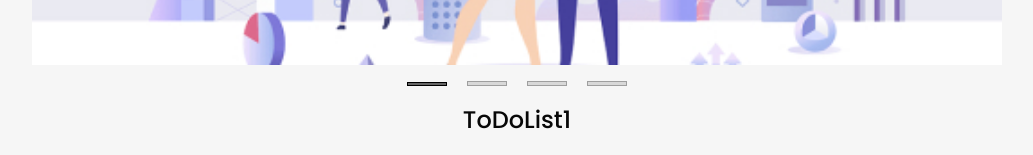
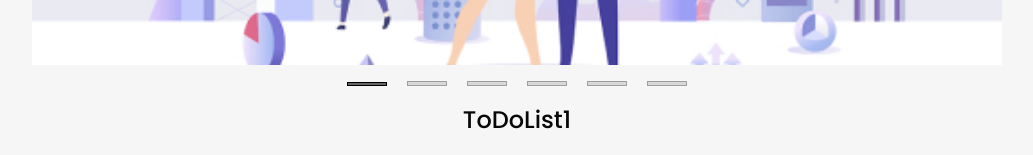
Before and after one commit to RubanPavel/Portfolio, a React app: page / in a window 1280 px wide. Shown: the part 3274-3429 px from the top of the page, without its empty margins (123-1156 px from the left). Built offline with nearby package versions, Linux system fonts and the light colour scheme.

Commit message:
refactor Carousel with infinite={true}

```diff
--- a/src/layout/sections/works/Works.tsx
+++ b/src/layout/sections/works/Works.tsx
@@ -20,8 +20,16 @@ const imagesWorks = [
     title: 'ToDoList3',
     description: 'Lorem ipsum dolor sit amet, consectetur adipisicing elit. Aliquid, aperiam beatae eius eos fugiat fugit hic illo nobis nostrum tempora!'
   }, {
-    img: img2,
+    img: img1,
     title: 'ToDoList4',
+    description: 'Lorem ipsum dolor sit amet, consectetur adipisicing elit. Aliquid, aperiam beatae eius eos fugiat fugit hic illo nobis nostrum tempora!'
+  }, {
+    img: img1,
+    title: 'ToDoList5',
+    description: 'Lorem ipsum dolor sit amet, consectetur adipisicing elit. Aliquid, aperiam beatae eius eos fugiat fugit hic illo nobis nostrum tempora!'
+  }, {
+    img: img1,
+    title: 'ToDoList6',
     description: 'Lorem ipsum dolor sit amet, consectetur adipisicing elit. Aliquid, aperiam beatae eius eos fugiat fugit hic illo nobis nostrum tempora!'
   }
 ];
--- a/src/layout/sections/works/carousel/Carousel.tsx
+++ b/src/layout/sections/works/carousel/Carousel.tsx
@@ -13,33 +13,52 @@ type CarouselImgProps = {
 }
 export const CarouselImg = (props: CarouselImgProps) => {
 
+  const lengthArr = props.images.length
+
   const [currentSlide, setCurrentSlide] = useState(0);
   const handleSlideChange = (currentSlide: number) => {
     setCurrentSlide(currentSlide);
   };
 
-  const lengthArr = props.images.length
+  const handleArrowClick = (direction: string) => {
+    if (direction === 'left') {
+      if (currentSlide === 0) {
+        setCurrentSlide(lengthArr-1);
+      } else {
+        setCurrentSlide(currentSlide - 1);
+      }
 
-  const handleArrowClick = (direction: string) => {
+    } else {
+      if (currentSlide === lengthArr-1) {
+        setCurrentSlide(0);
+      } else {
+        setCurrentSlide(currentSlide + 1);
+      }
+
+    }
+  }
+
+/*  const handleArrowClick = (direction: string) => {
     const newSlide = direction === 'left'
       ? (currentSlide === 0 ? lengthArr - 1 : currentSlide - 1)
       : (currentSlide === lengthArr - 1 ? 0 : currentSlide + 1);
 
     setCurrentSlide(newSlide);
-  };
+  };*/
 
   return (
     <CarouselProvider
-      naturalSlideWidth={1000}
-      naturalSlideHeight={800}
-      totalSlides={4}
+      naturalSlideWidth={1}
+      naturalSlideHeight={1}
+      totalSlides={lengthArr}
+      isIntrinsicHeight={true}
 
-      interval={9000}
-      isPlaying={false}
+     interval={9000}
+      isPlaying={true}
 
-      dragEnabled={true}
       infinite={true}
-      isIntrinsicHeight={true}
+
+      lockOnWindowScroll={true}
 
     >
       <Slider className="slide-box">
@@ -56,7 +75,7 @@ export const CarouselImg = (props: CarouselImgProps) => {
             </div>
 
             <div className="dotBox">
-              {Array.from({length: props.images.length}).map((_, index) => (
+              {Array.from({length: lengthArr}).map((_, index) => (
                 <Dot onClick={() => handleSlideChange(index)}
                      className={currentSlide === index ? 'indicatorActive' : 'indicator'} key={index}
                      slide={index}/>
@@ -74,10 +93,10 @@ export const CarouselImg = (props: CarouselImgProps) => {
               </Description>
             </TextBox>
 
-
             <ButtonLink href="https://soundcloud.com/discover">
               <span>View Live</span>
             </ButtonLink>
+
             <ButtonLink href="https://soundcloud.com/discover">
               <span>Github Repo</span>
             </ButtonLink>
```
